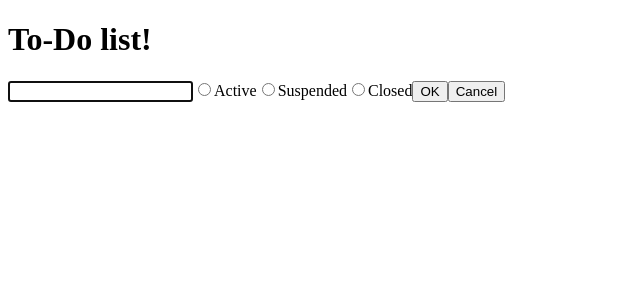
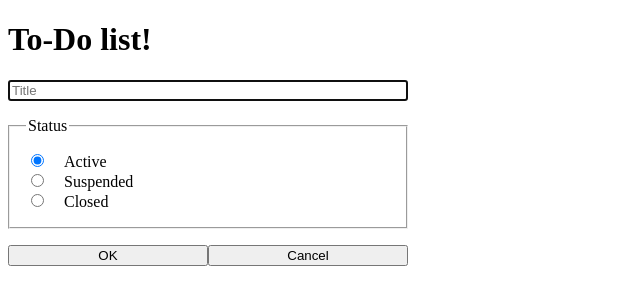
Before and after one commit to Roman83/to-do-list-react, a React app: page / in a window 1280 px wide. Both pictures are taken after a click on the button "Add". Shown: the top 304 px of the page, without its empty margins (0-640 px from the left). Built offline with nearby package versions, Linux system fonts and the light colour scheme.

Commit message:
style editItem form

```diff
--- a/src/components/EditItem.js
+++ b/src/components/EditItem.js
@@ -5,7 +5,7 @@ import * as status from '../constants/ItemStatus';
 export default class EditItem extends Component {
     constructor(props) {
         super(props);
-        this.state = { status: this.props.item.status };
+        this.state = { status: this.props.item.status || status.ACTIVE };
         this.saveItem = this.saveItem.bind(this);
         this.changeStatus = this.changeStatus.bind(this);
     }
@@ -26,27 +26,30 @@ export default class EditItem extends Component {
     render() {
         const item = this.props.item || {};
         return <form>
-            <input type='text'
+            <input type='text' className='title' placeholder='Title'
                 ref={(input) => { this.title = input; }}
-                defaultValue={item.title} />
+                defaultValue={item.title} /><br/>
+            <fieldset className='radioStatus'>
+                <legend>Status</legend>
                 <label>
                     <input type="radio"
                         value={status.ACTIVE}
                         checked={status.ACTIVE === this.state.status}
                         onChange={this.changeStatus} />
-            Active</label>
+                    Active</label><br/>
                 <label>
                     <input type="radio"
                         value={status.SUSPENDED}
                         checked={status.SUSPENDED === this.state.status}
                         onChange={this.changeStatus} />
-            Suspended</label>
+                Suspended</label><br/>
                 <label>
                     <input type="radio"
                         value={status.COMPLETED}
                         checked={status.COMPLETED === this.state.status}
                         onChange={this.changeStatus} />
-            Closed</label>
+                Closed</label><br/>
+            </fieldset>
             <button type='submit' onClick={this.saveItem}>OK</button>
             <button onClick={this.props.cancel}>Cancel</button>
         </form>;
--- a/src/style.scss
+++ b/src/style.scss
@@ -1,3 +1,5 @@
+$max-width: 400px;
+
 li {
    padding: 10px;
    border-style: solid;
@@ -55,6 +57,25 @@ li.suspended .title {
 
 ul {
    list-style-type: none;
-   max-width: 400px;
+   max-width: $max-width;
    padding: 0;
 }
+
+form {
+   max-width: $max-width;
+
+   .title {
+      width: 100%;
+      box-sizing: border-box;
+   }
+   button { width: 50% }
+}
+
+.radioStatus {
+   padding: 1em;
+   margin: 1em 0;
+
+   input {
+      margin-right: 1.5em;
+   }
+}
```
Lines whose indentation alone changed are shown as unchanged.
